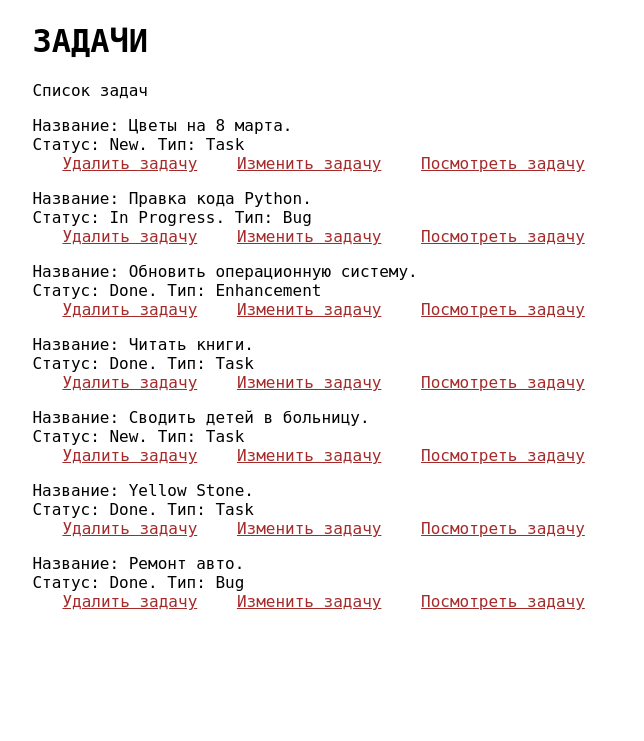
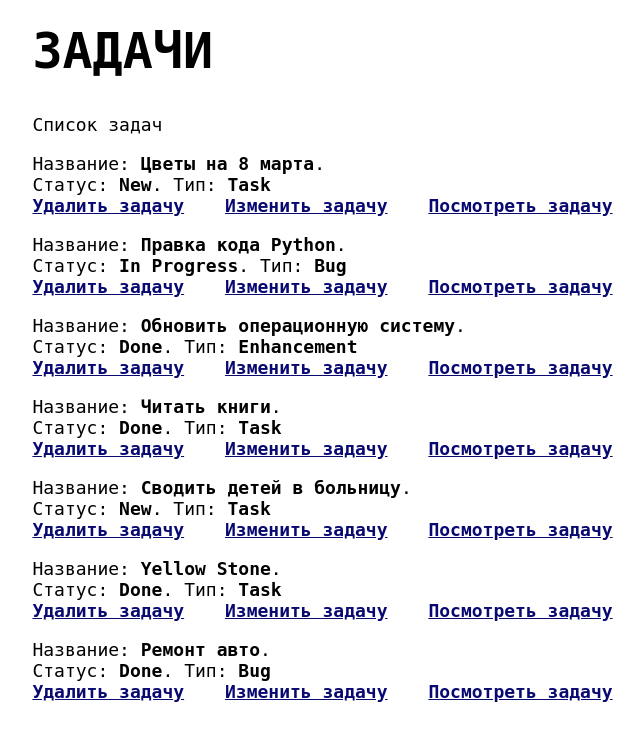
Before and after one commit to tilekbai/issue_tracker, a Django app: page / in a window 1280 px wide. Shown: the part 38-779 px from the top of the page, without its empty margins (102-746 px from the left). Run offline with Django 3.2, Linux system fonts and the light colour scheme; data comes from the database, SQL or seed files in the repository.

Commit message:
Добавлены стили в style.css

```diff
--- a/source/tracker/forms.py
+++ b/source/tracker/forms.py
@@ -1,6 +1,6 @@
 from django import forms
 
-from tracker.models import Issue
+from tracker.models import Issue, Status, Issue_type
 
 
 class IssueForm(forms.ModelForm):
@@ -9,7 +9,5 @@ class IssueForm(forms.ModelForm):
         fields = ('summary', 'description', 'status', 'issue_type')
 
 
-
-
 class IssueDeleteForm(forms.Form):
     summary = forms.CharField(max_length=120, required=True, label='Введите название задачи, чтобы удалить её')
--- a/source/tracker/static/css/style.css
+++ b/source/tracker/static/css/style.css
@@ -1,7 +1,7 @@
 body {
     margin-top: 60px;
     font-family: monospace;
-    font-size: 16px;
+    font-size: 18px;
 }
 
 .container{
@@ -22,9 +22,11 @@ body {
 
 h1 {
     text-transform: uppercase;
+    font-size: 50px;
 }
 
 .container a {
-    margin-left: 30px;
-    color: brown;
+    margin-right: 30px;
+    color: rgb(9, 9, 114);
+    font-weight: bold;
 }
--- a/source/tracker/templates/index.html
+++ b/source/tracker/templates/index.html
@@ -11,7 +11,7 @@
         {% block content %}
         <p>Список задач</p>
         {% for issue in issues %}
-                <p>Название: {{ issue.summary }}.<br>Статус: {{ issue.status }}. Тип: {{ issue.issue_type }}<br><a href="{% url 'issue-delete' issue.id %}">Удалить задачу</a> <a href="{% url 'issue-update' issue.id %}">Изменить задачу</a> <a href="{% url 'issue-view' issue.id %}">Посмотреть задачу</a></p>
+                <p>Название: <b>{{ issue.summary }}</b>.<br>Статус: <b>{{ issue.status }}</b>. Тип: <b>{{ issue.issue_type }}</b><br><a href="{% url 'issue-delete' issue.id %}">Удалить задачу</a> <a href="{% url 'issue-update' issue.id %}">Изменить задачу</a> <a href="{% url 'issue-view' issue.id %}">Посмотреть задачу</a></p>
         {% endfor %}
         {% endblock content %}
     </div>
```
